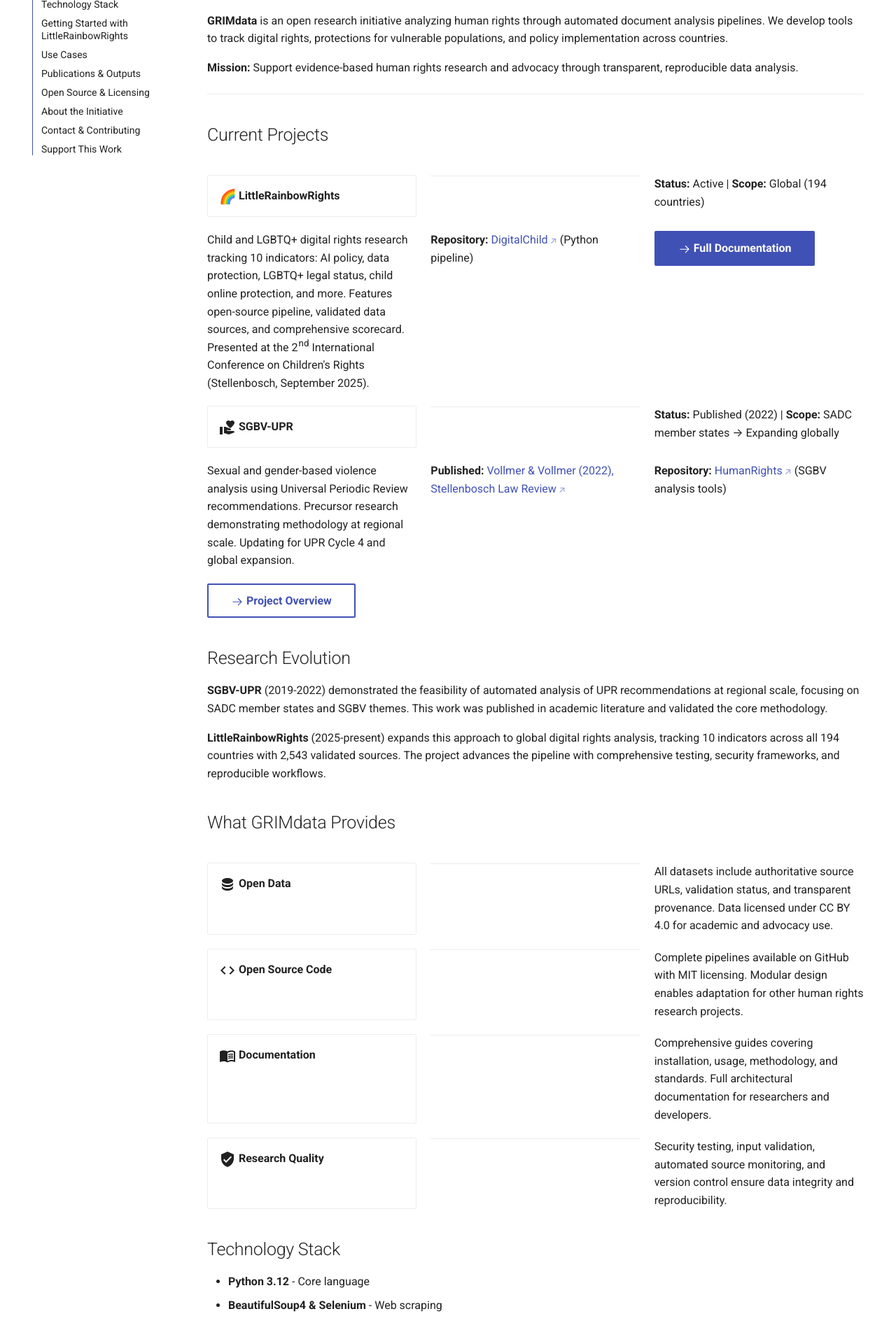
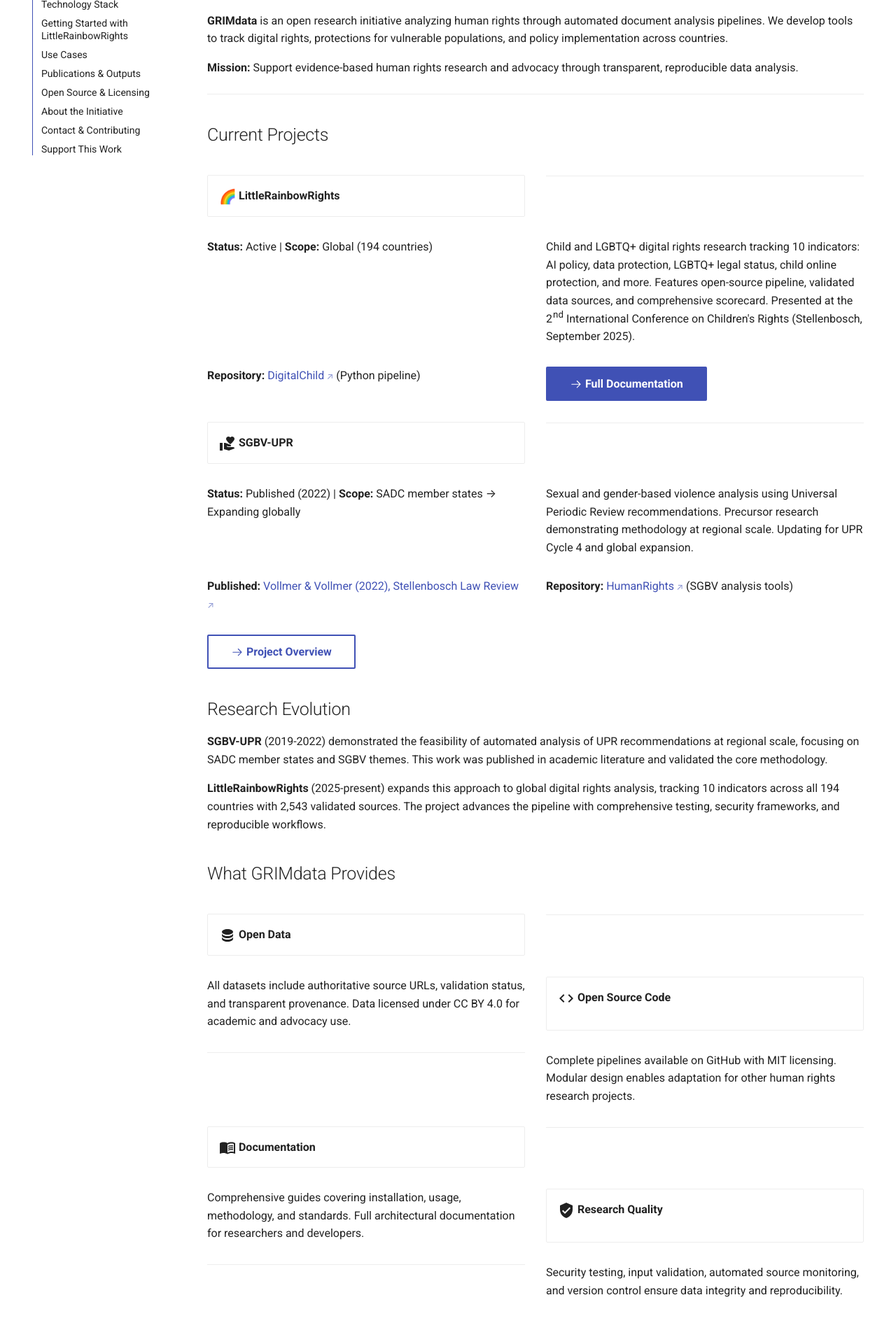
Before and after one commit to MissCrispenCakes/DigitalChild, an MkDocs documentation site: the page built from docs/index.md, in a window 1280 px wide. Shown: the part 306-2197 px from the top of the page at 70% size. Built offline with MkDocs 1.6.1 and Material for MkDocs 9.7.7, drawn with Linux system fonts in a browser that asks for light colours; emoji names are drawn with the system emoji font; a script that is not in the unit is left out; comment, search, counter and statistics services are not loaded.

Commit message:
Fix citation blockquote scrollbar and grid card layout
Citation fix (README.md):
- Break long citation into multiple lines to prevent horizontal scrollbar
- Maintains blockquote formatting with proper line breaks

Grid card layout fix (docs/stylesheets/extra.css):
- Increase min card width from 250px to 350px for better content display
- Increase gap from 1rem to 1.5rem for improved spacing
- Prevents cards from being too cramped on wider screens

All mdformat checks pass. All pre-commit checks pass.

```diff
--- a/docs/stylesheets/extra.css
+++ b/docs/stylesheets/extra.css
@@ -29,8 +29,8 @@
 /* Card grid styling - target only ul/li elements, not all children */
 .md-typeset .grid.cards {
   display: grid;
-  grid-template-columns: repeat(auto-fit, minmax(250px, 1fr));
-  gap: 1rem;
+  grid-template-columns: repeat(auto-fit, minmax(350px, 1fr));
+  gap: 1.5rem;
   margin: 2rem 0;
   width: 100%;
   box-sizing: border-box;
```
Also changed, not shown: README.md (+4 -1 lines).
